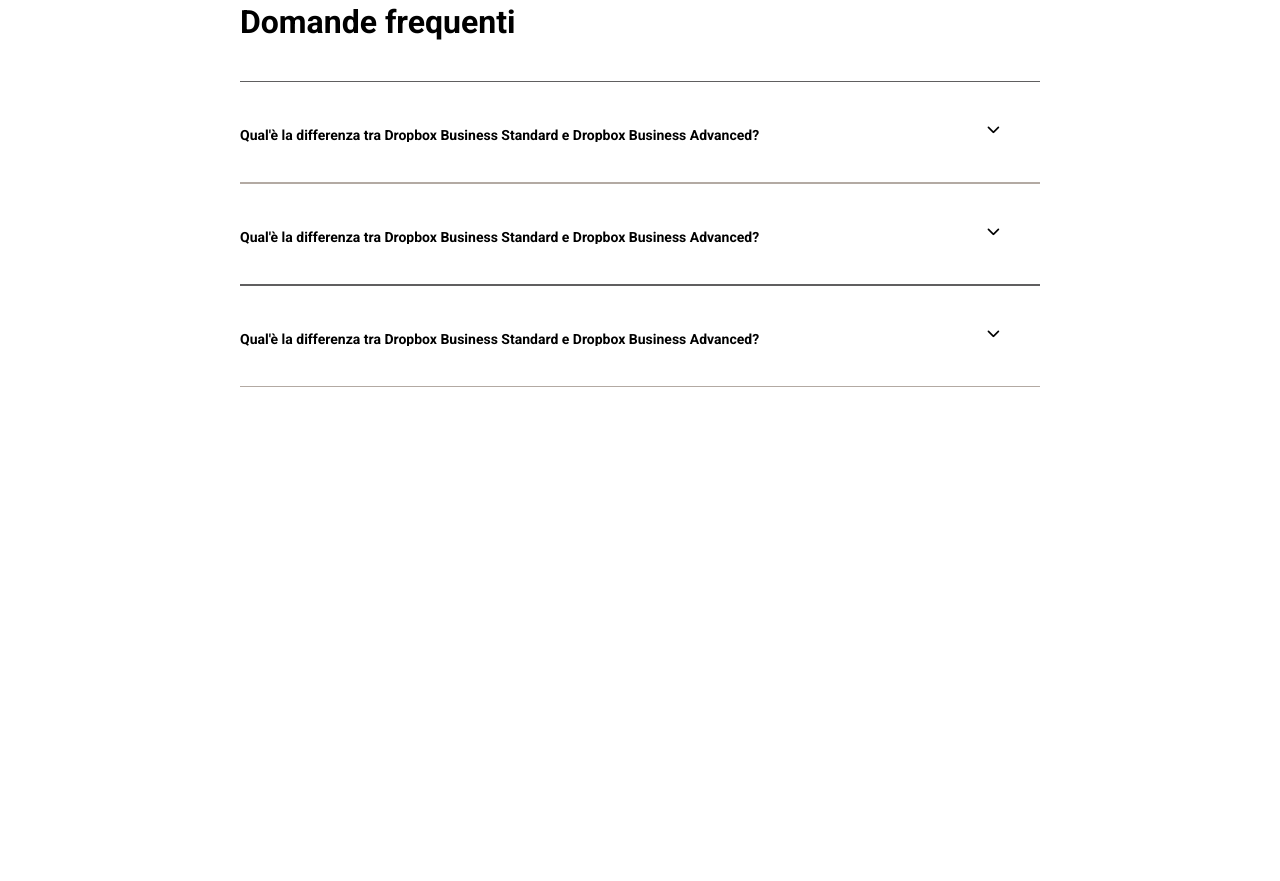
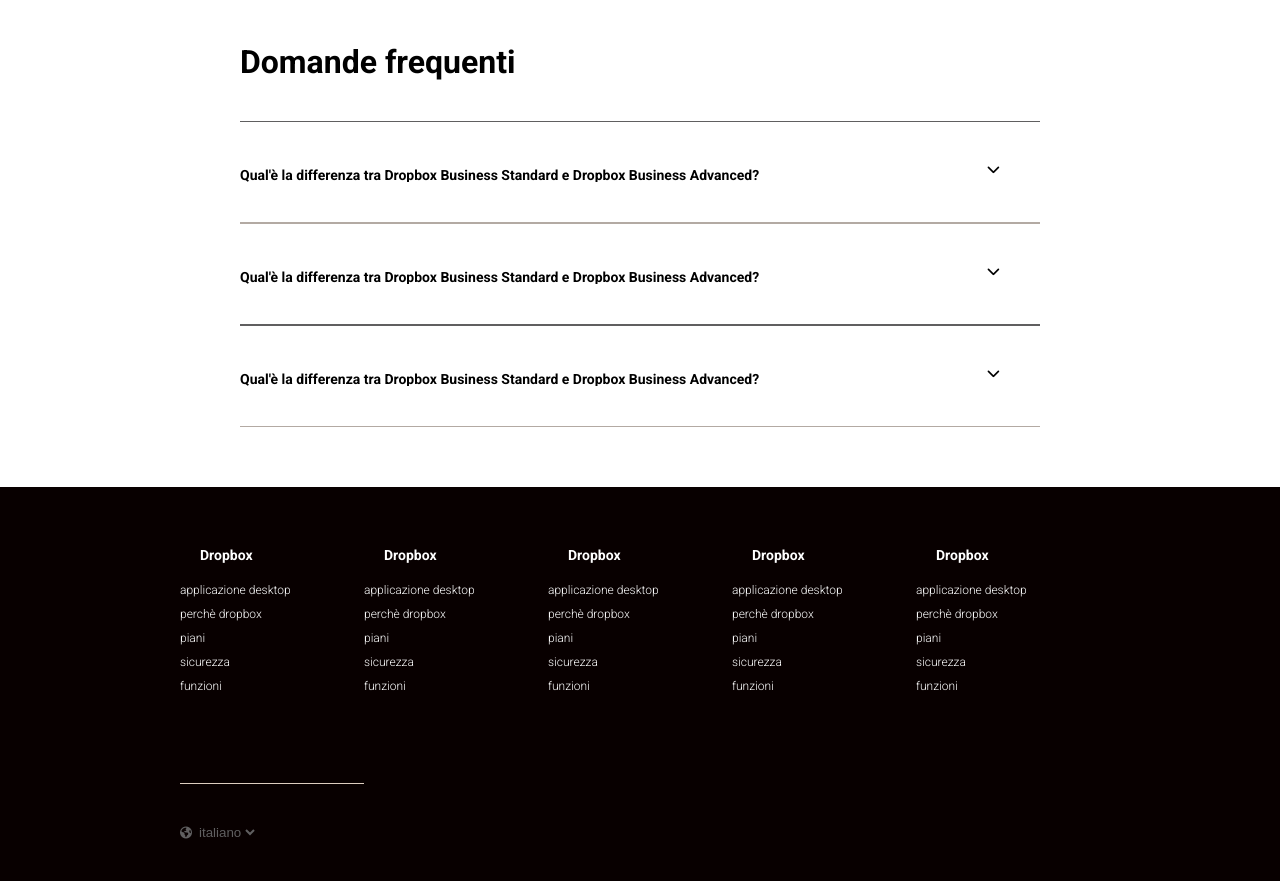
Before and after one commit to KellerMarika/htmlcss-dropbox, a plain HTML site: page index.html in a window 1280 px wide. Shown: the part 4386-5267 px from the top of the page. Before the commit the page ends 4833 px from the top, so only its background shows below. Drawn offline with Linux system fonts and the light colour scheme.

Commit message:
push pre restauro

```diff
--- a/index.html
+++ b/index.html
@@ -615,7 +615,7 @@
 
                     <input type="checkbox" id="dropdown_01">
 
-                   <label for="dropdown_01">
+                    <label for="dropdown_01">
                         <h4>Qual'è la differenza tra Dropbox Business Standard e Dropbox Business Advanced?
                         </h4>
                         <div class="answer">
@@ -636,7 +636,7 @@
 
                     <input type="checkbox" id="dropdown_01">
 
-                   <label for="dropdown_01">
+                    <label for="dropdown_01">
                         <h4>Qual'è la differenza tra Dropbox Business Standard e Dropbox Business Advanced?
                         </h4>
                         <div class="answer">
@@ -657,7 +657,7 @@
 
                     <input type="checkbox" id="dropdown_01">
 
-                   <label for="dropdown_01">
+                    <label for="dropdown_01">
                         <h4>Qual'è la differenza tra Dropbox Business Standard e Dropbox Business Advanced?
                         </h4>
                         <div class="answer">
@@ -674,21 +674,84 @@
                         </div>
                     </label>
                 </div>
+            </div>
+            </div>
+        </section>
+    </main>
+    <footer>
+        <div class="footer-container">
+            <div class="row_20-20-20-20-20">
+                <div class="col_20">
+                    <h4>Dropbox</h4>
+                    <ul>
+                        <li>applicazione desktop</li>
+                        <li>perchè dropbox</li>
+                        <li>piani</li>
+                        <li>sicurezza</li>
+                        <li>funzioni</li>
+                    </ul>
+                </div>
 
+                <div class="col_20">
+                    <h4>Dropbox</h4>
+                    <ul>
+                        <li>applicazione desktop</li>
+                        <li>perchè dropbox</li>
+                        <li>piani</li>
+                        <li>sicurezza</li>
+                        <li>funzioni</li>
+                    </ul>
+                </div>
 
+                <div class="col_20">
+                    <h4>Dropbox</h4>
+                    <ul>
+                        <li>applicazione desktop</li>
+                        <li>perchè dropbox</li>
+                        <li>piani</li>
+                        <li>sicurezza</li>
+                        <li>funzioni</li>
+                    </ul>
+                </div>
 
+                <div class="col_20">
+                    <h4>Dropbox</h4>
+                    <ul>
+                        <li>applicazione desktop</li>
+                        <li>perchè dropbox</li>
+                        <li>piani</li>
+                        <li>sicurezza</li>
+                        <li>funzioni</li>
+                    </ul>
+                </div>
 
+                <div class="col_20">
+                    <h4>Dropbox</h4>
+                    <ul>
+                        <li>applicazione desktop</li>
+                        <li>perchè dropbox</li>
+                        <li>piani</li>
+                        <li>sicurezza</li>
+                        <li>funzioni</li>
+                    </ul>
+                </div>
             </div>
 
-
-
-
+            <div class="divider">
             </div>
 
-        </section>
+            <div class="footer-language">
+                <span>
+                    <i class="fa-solid fa-earth-americas"></i>
+                </span>
 
-    </main>
+                <select name="language" id="language">
+                    <option value="italian">italiano</option>
+                </select>
+            </div>
 
+        </div>
+    </footer>
 
 </body>
 
--- a/style/style.css
+++ b/style/style.css
@@ -407,7 +407,7 @@ section img {
     padding-bottom: var(--space-XL);
 }
 
-/*bunner  */
+/*bunner  ..................................*/
 .row_60-40 {
     display: flex;
     justify-content: space-between;
@@ -423,6 +423,10 @@ section img {
 
 .bunner-container .title.tird-color h2 {
     color: #61082b;
+}
+
+.bg-color .bunner-container {
+    margin-bottom: var(--space_L);
 }
 
 /* square------------------------------------ */
@@ -532,9 +536,10 @@ section img {
 /* .................................. */
 
 /* faq */
-#faq{
+#faq {
     padding: var(--space_XL);
 }
+
 .faq-dropdown {
     display: flex;
     justify-content: space-between;
@@ -545,14 +550,15 @@ section img {
 
     /* ..........................................bordi collassano sono orrendi */
     border-top: 1px solid #605f60;
-    border-bottom:1px solid  #b3aaa3;
-}
-.faq-dropdown:nth-child(2n+1){
-    border-bottom:1px solid  #605f60;
-    border-top: 1px solid  #b3aaa3;
+    border-bottom: 1px solid #b3aaa3;
 }
 
-.faq-dropdown .answer p{
+.faq-dropdown:nth-child(2n+1) {
+    border-bottom: 1px solid #605f60;
+    border-top: 1px solid #b3aaa3;
+}
+
+.faq-dropdown .answer p {
     padding: var(--space_M) 0;
 }
 
@@ -589,3 +595,49 @@ section img {
 .faq-dropdown>input[type=checkbox]:checked+label {
     height: fit-content;
 }
+
+/* footer */
+
+footer {
+    background-color: #080000;
+    color: white;
+}
+
+.footer-container {
+    width: var(--first_max-width);
+    margin: auto;
+}
+
+/* footer liste */
+footer .row_20-20-20-20-20 {
+    display: flex;
+    padding: var(--space_L) 0;
+}
+
+footer .col_20 {
+    width: 20%;
+}
+
+footer .col_20 h4 {
+    padding: var(--space_M);
+}
+
+footer .col_20 li {
+    font-weight: 300;
+    padding-bottom: var(--space_S);
+}
+footer .col_20 ul{
+    padding-bottom: var(--space_L);
+}
+
+/* footer select */
+
+.footer-language {
+    padding-bottom: var(--space_L);
+}
+.footer-language *{
+    background-color: #080000;
+    color: #605f60;
+    border: none;
+
+}
```
